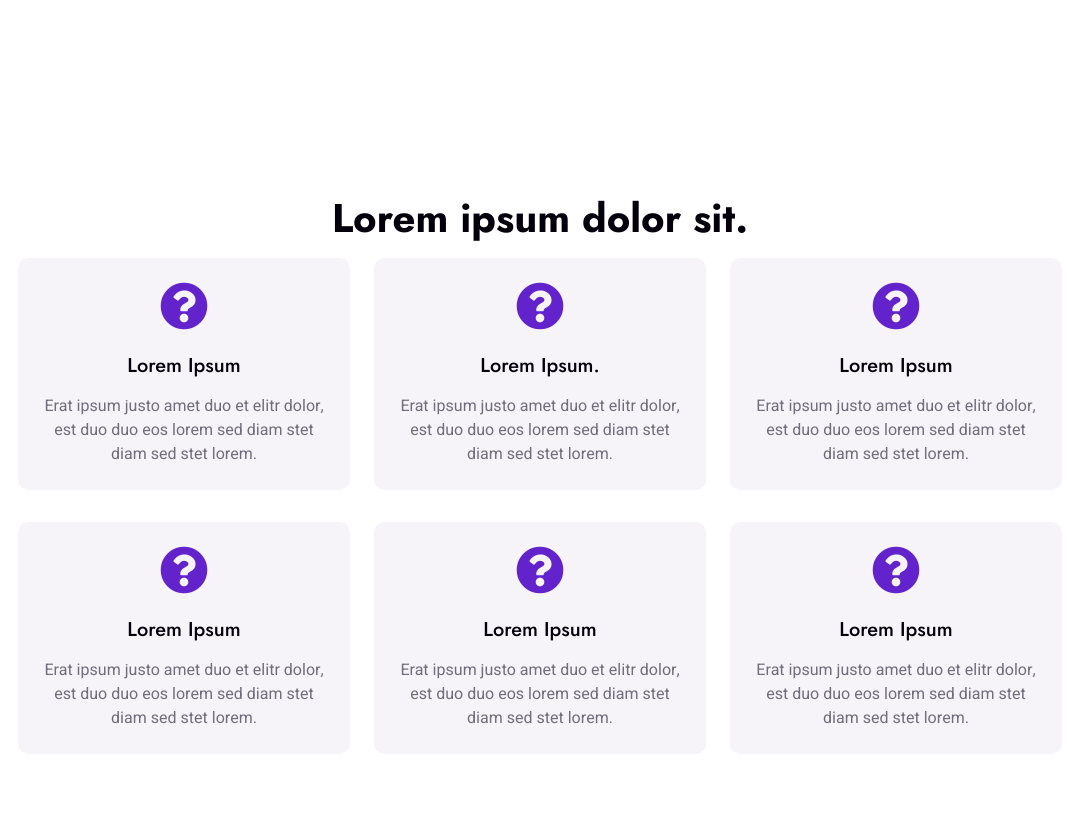
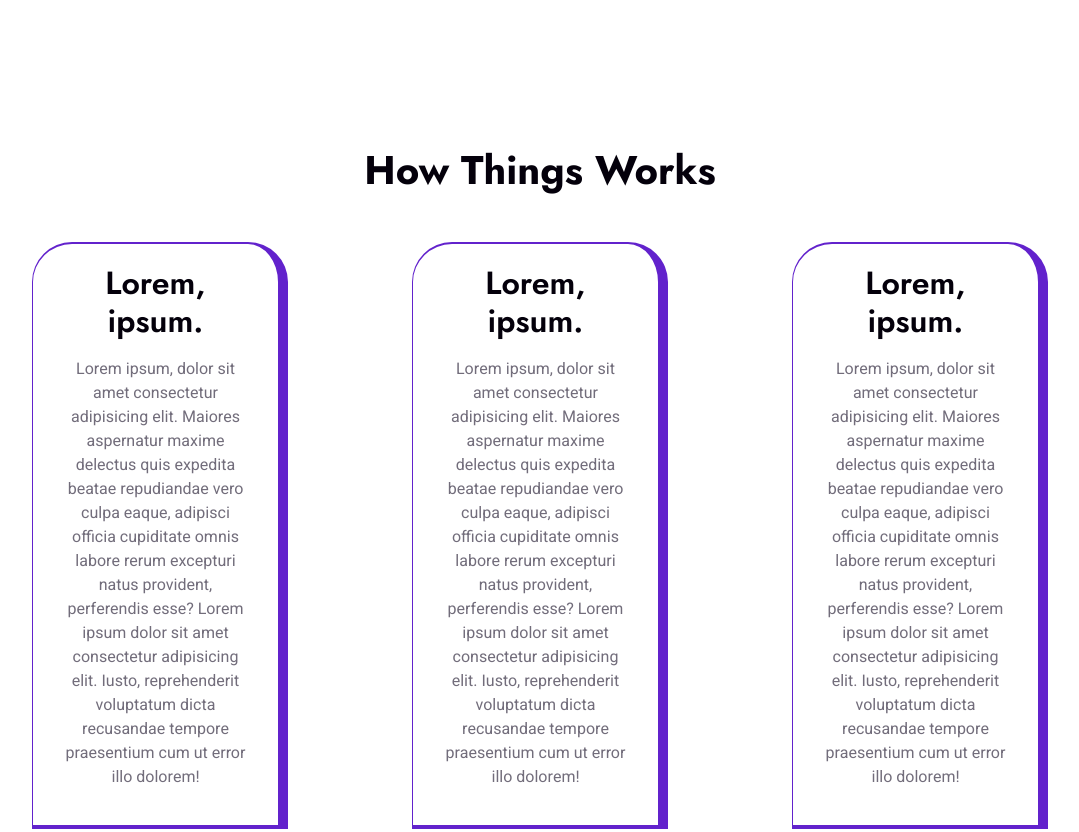
Before and after one commit to shibu931/template-1, a plain HTML site: page index.html in a window 1280 px wide. Shown: the part 834-1666 px from the top of the page, without its empty margins (100-1179 px from the left). Drawn offline with nearby package versions, Linux system fonts and the light colour scheme.

Commit message:
Process Steps Added

```diff
--- a/css/style.css
+++ b/css/style.css
@@ -305,6 +305,9 @@ h6,
 }
 
 @media (max-width: 991.98px) {
+    .step-box{
+        margin: 10px 20px;
+    }
     .hero-header {
         padding: 6rem 0 9rem 0;
     }
@@ -665,3 +668,28 @@ h6,
 .footer .footer-menu a:hover {
     color: var(--secondary);
 }
+
+.step-box{
+    margin: 0 50px;
+    padding: 20px 25px;
+    border: 4px solid var(--primary);
+    border-top-right-radius: 40px;
+    border-top-left-radius: 40px;
+    border-right: 10px solid var(--primary);
+    border-top: 2px solid var(--primary);
+    border-left: 1px solid var(--primary);
+    transition: all 0.2s ease-in;
+}
+.step-box:hover{
+    transform: translateY(-10px);
+    box-shadow: 0px 5px 30px 0px rgba(233,153,4,0.2);
+    border: 4px solid var(--secondary);
+    border-top-right-radius: 40px;
+    border-top-left-radius: 40px;
+    border-right: 10px solid var(--secondary);
+    border-top: 2px solid var(--secondary);
+    border-left: 1px solid var(--secondary);
+}
+.step-box h3,p{
+    text-align: center;
+}
--- a/index.html
+++ b/index.html
@@ -83,6 +83,32 @@
         </div>
         <!-- Navbar & Hero End -->
 
+
+        <!-- Process Steps Start Here -->
+        <div class="container py-5">
+            <h2 class="fs-1 text-center mb-5">How Things Works</h2>
+            <div class="row row-cols-1 row-cols-3 g-4 ">
+                <div class="col">
+                    <div class="step-box">
+                        <h3 class="mb-3 fs-2">Lorem, ipsum.</h3>
+                        <p>Lorem ipsum, dolor sit amet consectetur adipisicing elit. Maiores aspernatur maxime delectus quis expedita beatae repudiandae vero culpa eaque, adipisci officia cupiditate omnis labore rerum excepturi natus provident, perferendis esse? Lorem ipsum dolor sit amet consectetur adipisicing elit. Iusto, reprehenderit voluptatum dicta recusandae tempore praesentium cum ut error illo dolorem!</p>
+                    </div>
+                </div>
+                <div class="col">
+                    <div class="step-box">
+                        <h3 class="mb-3 fs-2">Lorem, ipsum.</h3>
+                        <p>Lorem ipsum, dolor sit amet consectetur adipisicing elit. Maiores aspernatur maxime delectus quis expedita beatae repudiandae vero culpa eaque, adipisci officia cupiditate omnis labore rerum excepturi natus provident, perferendis esse? Lorem ipsum dolor sit amet consectetur adipisicing elit. Iusto, reprehenderit voluptatum dicta recusandae tempore praesentium cum ut error illo dolorem!</p>
+                    </div>
+                </div>
+                <div class="col">
+                    <div class="step-box">
+                        <h3 class="mb-3 fs-2">Lorem, ipsum.</h3>
+                        <p>Lorem ipsum, dolor sit amet consectetur adipisicing elit. Maiores aspernatur maxime delectus quis expedita beatae repudiandae vero culpa eaque, adipisci officia cupiditate omnis labore rerum excepturi natus provident, perferendis esse? Lorem ipsum dolor sit amet consectetur adipisicing elit. Iusto, reprehenderit voluptatum dicta recusandae tempore praesentium cum ut error illo dolorem!</p>
+                    </div>
+                </div>
+            </div>
+        </div>
+        <!-- Process Steps End Here -->
 
         <!-- Feature Start -->
         <div class="container-xxl py-5">
```
